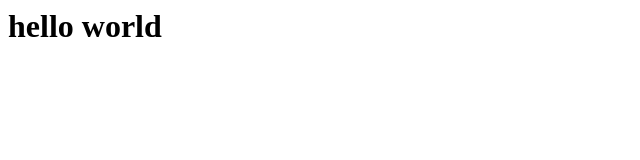
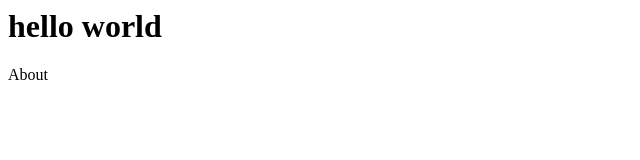
Before and after one commit to shawnjiang8/shawnjiang8.github.io, a plain HTML site: page index.html in a window 1280 px wide. Shown: the full height of the page, 0-640 px from the left. Drawn offline with Linux system fonts and the light colour scheme.

Commit message:
Update index.html

```diff
--- a/index.html
+++ b/index.html
@@ -1 +1,2 @@
 <h1>hello world</h1>
+<a href+"about.html">About</a>
```
